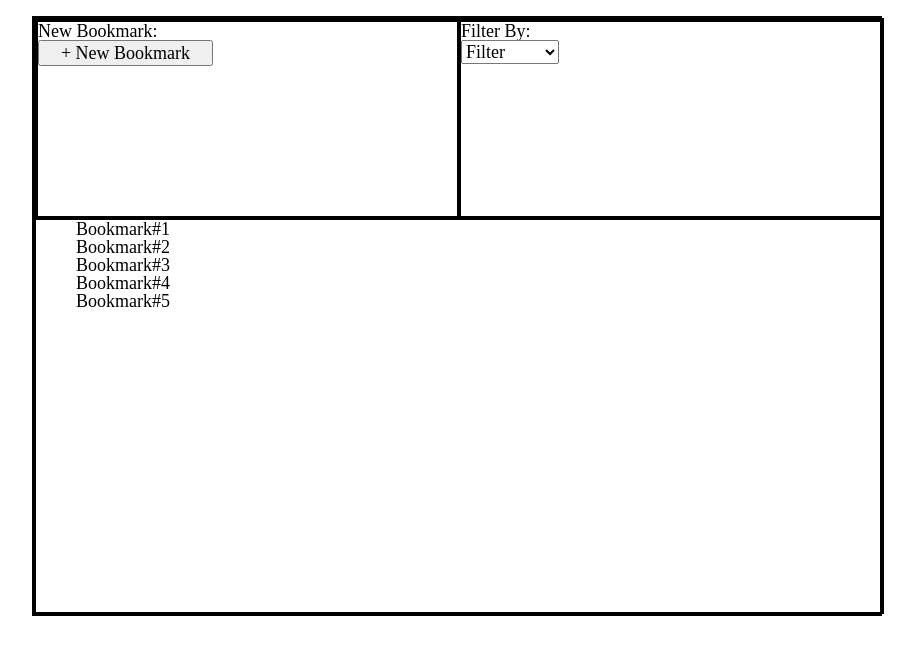
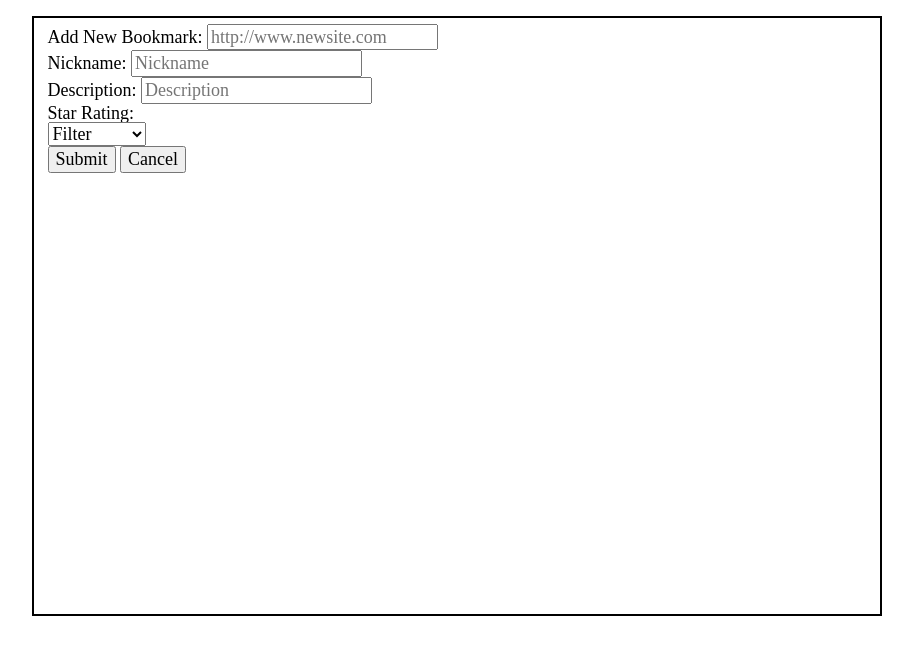
Before and after one commit to thinkful-ei-heron/larry-bookmarks-app, a plain HTML site: page larry-bookmarks-app/index.html in a window 1280 px wide. Both pictures are taken after a click on the button "+ New Bookmark". Shown: the part 122-776 px from the top of the page, without its empty margins (183-1098 px from the left). Drawn offline with nearby package versions, Linux system fonts and the light colour scheme.

Commit message:
Added rendering for the add bookmark window

```diff
--- a/larry-bookmarks-app/index.html
+++ b/larry-bookmarks-app/index.html
@@ -17,34 +17,7 @@
     </header>
 
     <main role="main" class="js-mainWindow" aria-live="assertive">
-      <section class="upperContainer">
-        <div class="newBookmark">
-          <label for="buttonNB">New Bookmark:</label><br>
-          <button class="buttonNew" name="buttonNB" type="button">+ New Bookmark</button>
-          <br><a href="./addBookmark.html">New Bookmark</a>
-        </div>
-        <div class="filterBy">
-          <label for="filter">Filter By: </label><br>
-          <select id="js-filter" name="filter">
-            <option value="" selected="selected">Filter</option>
-            <option value="oneStar">One Star</option>
-            <option value="twoStar">Two Star</option>
-            <option value="threeStar">Three Star</option>
-            <option value="fourStar">Four Star</option>
-            <option value="fiveStar">Five Star</option>
-          </select>
-        </div> -->
-      </section>
-      <section class="bookmarks">
-      <ul>
-        <li>Bookmark#1</li>
-        <li>Bookmark#2</li>
-        <li>Bookmark#3</li>
-        <li>Bookmark#4</li>
-        <li>Bookmark#5</li>
-      </ul>
-        <br><a href="./expanded.html">expanded.html</a>
-      </section>
+
     </main>
 
     <script src="https://ajax.googleapis.com/ajax/libs/jquery/3.3.1/jquery.min.js"></script>
--- a/larry-bookmarks-app/jscript/index.js
+++ b/larry-bookmarks-app/jscript/index.js
@@ -23,18 +23,6 @@ const store = {
   error: null,
   filter: 0
 };
-
-function render(myScreen) {
-  switch(myScreen) {
-  case 'main': {
-    let htmlString = generateMainString();
-    $('.js-mainWindow').html(htmlString);
-  }
-    break;
-
-  }
-
-}
 
 function generateMainString() {
   return `<section class="upperContainer">
@@ -65,6 +53,46 @@ function generateMainString() {
           </section>`;
 }
 
+function generateAddString() {
+  return `<form class="addBookmarkForm">
+            <fieldset name="formField">
+              <label for="newBookName">Add New Bookmark:</label>
+              <input type="text" name="newBookName" placeholder="http://www.newsite.com"><br>
+              <label for="newBookNick">Nickname:</label>
+              <input type="text" name="newBookName" placeholder="Nickname"><br>
+              <label for="newBookDesc">Description:</label>
+              <input type="text" name="newBookDesc" placeholder="Description"><br>
+              <label for="addFilter">Star Rating: </label><br>
+              <select id="js-addFilter" name="addFilter">
+                <option value="" selected="selected">Filter</option>
+                <option value="oneStar">One Star</option>
+                <option value="twoStar">Two Star</option>
+                <option value="threeStar">Three Star</option>
+                <option value="fourStar">Four Star</option>
+                <option value="fiveStar">Five Star</option>
+              </select><br>
+              <button class="buttonAddSubmit" type="submit">Submit</button>
+              <button class="buttonAddCancel" type="reset">Cancel</button>
+            </fieldset>
+          </form>
+          `;
+}
+
+function render(myScreen) {
+  switch(myScreen) {
+  case 'main': {
+    let htmlString = generateMainString();
+    $('.js-mainWindow').html(htmlString);
+  }
+    break;
+  case 'add': {
+    let htmlString = generateAddString();
+    $('.js-mainWindow').html(htmlString);
+  }
+    break;
+  }
+}
+
 function initialize() {
   render('main');
 }
```
